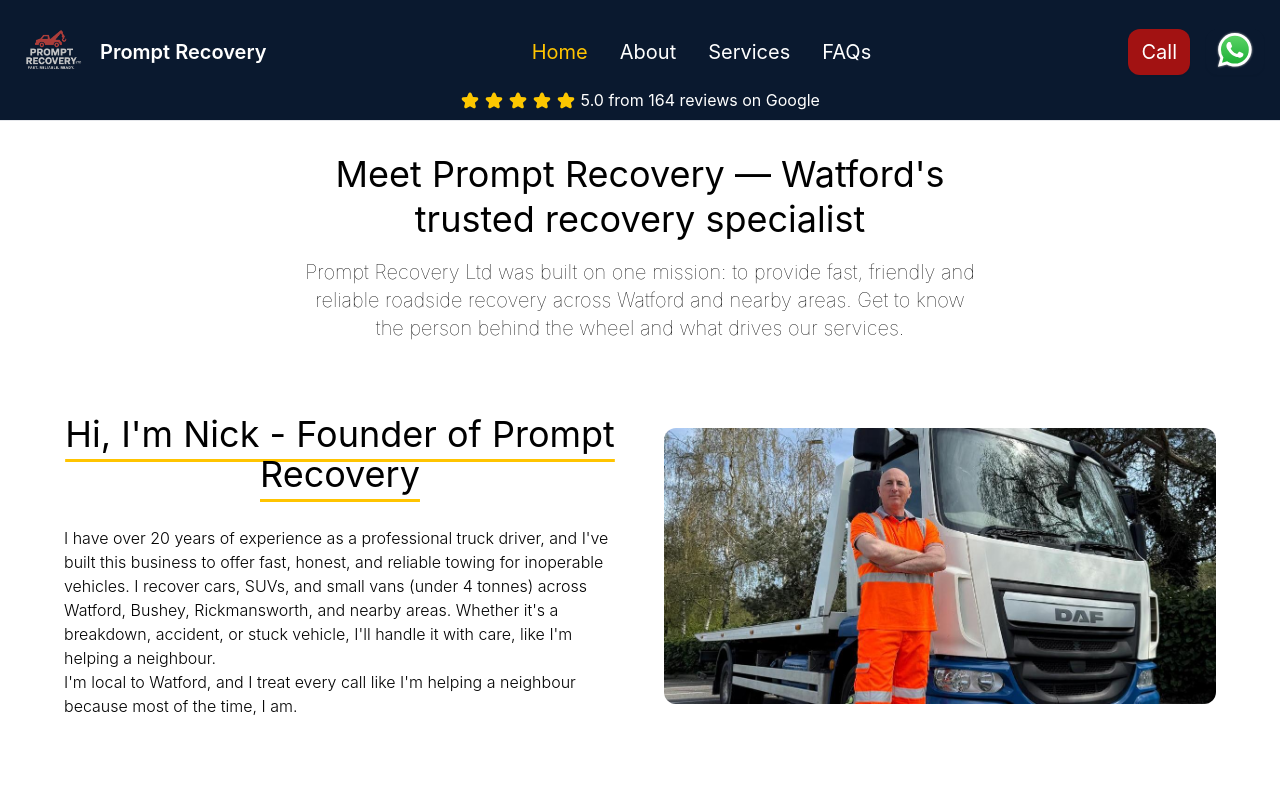
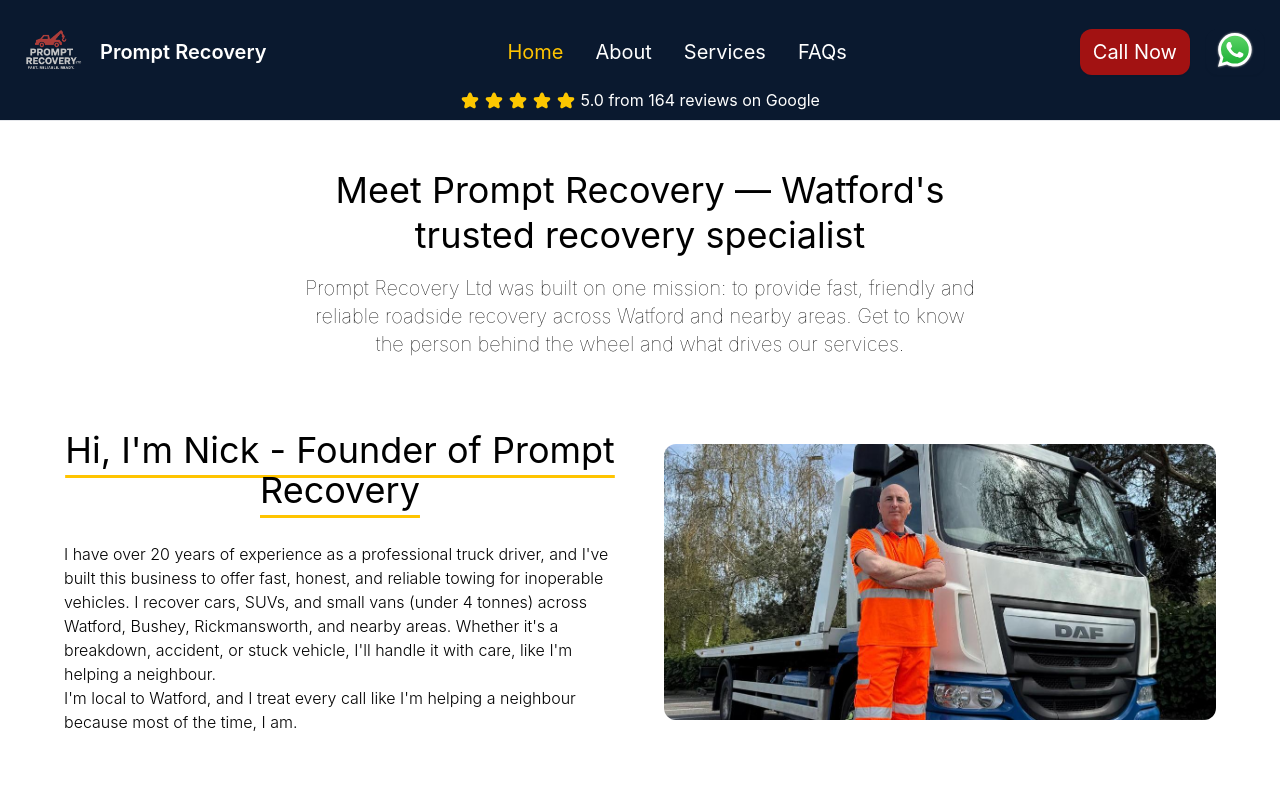
Before and after one commit to jondarrer/promptrecovery-v2, a Next.js app: page /about in a window 1280 px wide. Shown: the top 795 px of the page. Built offline with nearby package versions, Linux system fonts and the light colour scheme.

Commit message:
12 💄 Minor UI layout improvements

```diff
--- a/src/app/about/page.tsx
+++ b/src/app/about/page.tsx
@@ -21,7 +21,7 @@ export default function AboutPage() {
   return (
     <>
       {/* About */}
-      <div className="max-w-340 px-4 py-10 sm:px-6 lg:px-8 lg:py-14 mx-auto mt-24">
+      <div className="max-w-340 px-4 py-10 sm:px-6 lg:px-8 lg:py-14 mx-auto pt-42 lg:pt-42">
         <PageHeader
           title="Meet Prompt Recovery — Watford's trusted recovery specialist"
           subtitle="Prompt Recovery Ltd was built on one mission: to provide fast, friendly and reliable roadside recovery across Watford and nearby areas. Get to know the person behind the wheel and what drives our services."
--- a/src/app/faqs/page.tsx
+++ b/src/app/faqs/page.tsx
@@ -31,7 +31,7 @@ export default function FaqsPage() {
     <>
       <script type="application/ld+json" dangerouslySetInnerHTML={{ __html: JSON.stringify(faqPageSchema) }} />
       {/* FAQ */}
-      <div className="max-w-340 px-4 py-10 sm:px-6 lg:px-8 lg:py-14 mx-auto mt-24">
+      <div className="max-w-340 px-4 py-10 sm:px-6 lg:px-8 lg:py-14 mx-auto pt-42 lg:pt-42">
         <PageHeader
           title="Frequently asked questions"
           subtitle="Got a question before booking? Here are answers to the most common things customers ask about our vehicle recovery services in Watford and the surrounding area."
--- a/src/app/layout.tsx
+++ b/src/app/layout.tsx
@@ -36,6 +36,14 @@ export const metadata: Metadata = {
     card: 'summary_large_image',
     images: [seo.ogImage],
   },
+};
+
+/**
+ * @type {Viewport}
+ */
+export const viewport = {
+  themeColor: '#0a192f',
+  colorScheme: 'light',
 };
 
 const localBusinessSchema = {
--- a/src/app/page.tsx
+++ b/src/app/page.tsx
@@ -43,8 +43,16 @@ export default function HomePage() {
                 <h2 className="mb-4 font-normal text-foreground text-2xl lg:text-3xl">
                   Serving Watford and the surrounding areas
                 </h2>
-                <p className="text-muted-foreground-2 text-xl font-light">
+                <p className="mb-4 text-muted-foreground-2 text-xl font-light">
                   Fast, friendly and affordable help for vehicles under 4 tonnes
+                </p>
+                <p className="pt-4">
+                  <Link
+                    href={`tel://${seo.phone}`}
+                    className="hidden xs:inline text-white font-normal bg-brand hover:bg-brand-light box-border border border-transparent focus:ring-2 focus:ring-yellow shadow-xs leading-5 rounded-base px-3 py-3 focus:outline-none text-md"
+                  >
+                    Call Now
+                  </Link>
                 </p>
               </div>
               {/*-- End Title --*/}
--- a/src/app/services/page.tsx
+++ b/src/app/services/page.tsx
@@ -16,7 +16,7 @@ export const metadata: Metadata = {
 export default function ServicesPage() {
   return (
     <>
-      <div className="max-w-340 px-4 py-10 sm:px-6 lg:px-8 lg:py-14 mx-auto mt-24">
+      <div className="max-w-340 px-4 py-10 sm:px-6 lg:px-8 lg:py-14 mx-auto pt-42 lg:pt-42">
         <PageHeader
           title="The services that we offer"
           subtitle="We provide safe, fast, and affordable towing for cars and vans that can't be driven — whether you're at home, at work, or stuck after a breakdown."
--- a/src/components/navbar.tsx
+++ b/src/components/navbar.tsx
@@ -111,7 +111,7 @@ export default function Navbar({ children, phoneNumber }: { children?: React.Rea
             href={`tel://${phoneNumber}`}
             className="hidden xs:inline text-white font-normal bg-brand hover:bg-brand-light box-border border border-transparent focus:ring-2 focus:ring-yellow shadow-xs leading-5 rounded-base px-3 py-3 focus:outline-none text-xl"
           >
-            Call
+            Call Now
           </Link>
           <Link
             href={`https://wa.me/${phoneNumber}`}
--- a/src/components/page-header.tsx
+++ b/src/components/page-header.tsx
@@ -1,7 +1,7 @@
 export function PageHeader({ title, subtitle }: { title: string; subtitle: string }) {
   return (
     <div className="max-w-2xl mx-auto mb-10 lg:mb-14">
-      <h2 className="text-2xl font-normal md:text-4xl md:leading-tight text-foreground text-center mb-4">{title}</h2>
+      <h2 className="text-4xl font-normal md:leading-tight text-foreground text-center mb-4">{title}</h2>
       <h3 className="font-thin text-xl text-center">{subtitle}</h3>
     </div>
   );
```
